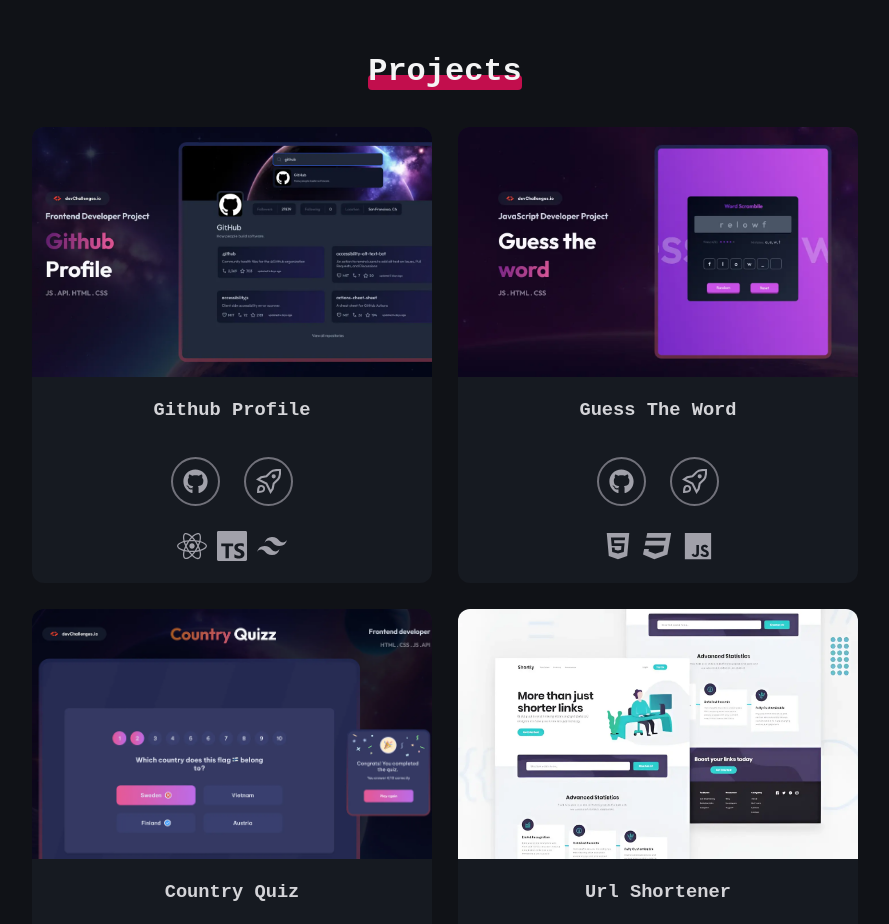
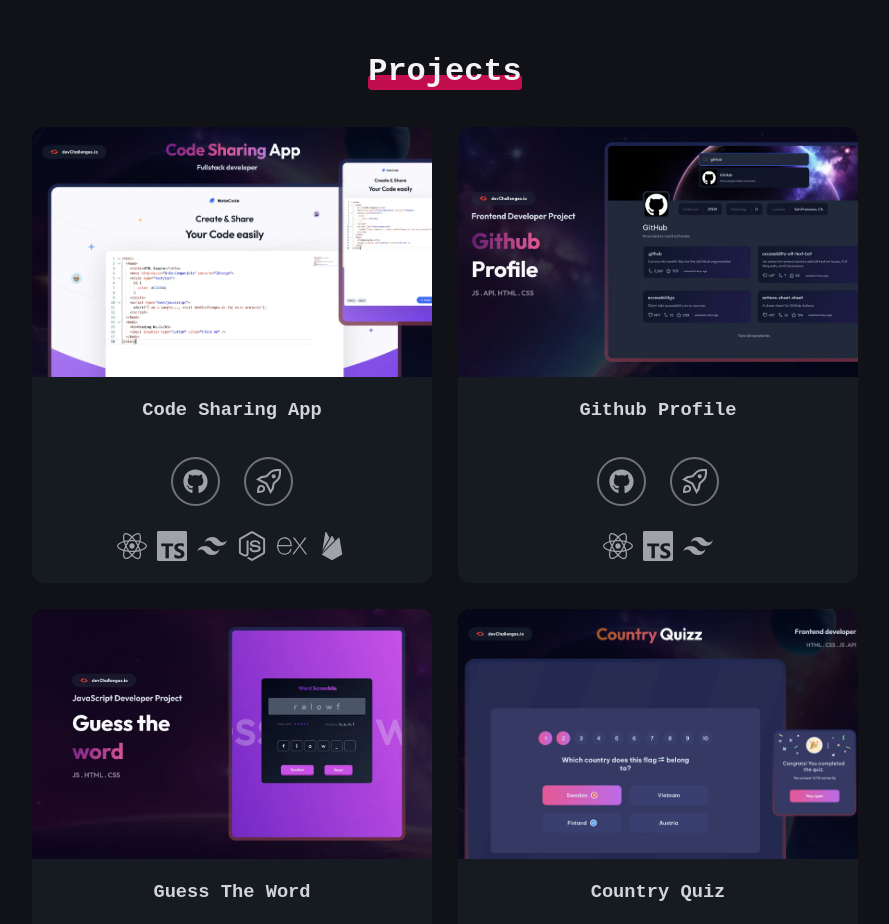
Before and after one commit to EdiedRamos/Edied, a React (Vite) app: page / in a window 1280 px wide. Shown: the part 1280-2204 px from the top of the page, without its empty margins (195-1084 px from the left). Built offline with nearby package versions, Linux system fonts and the light colour scheme; a web font is replaced by a local one.

Commit message:
feat: add new project

```diff
--- a/src/Data/Projects/index.ts
+++ b/src/Data/Projects/index.ts
@@ -4,6 +4,7 @@ import {
   GuessTheWord,
   IpTracker,
   MusicPlayer,
+  NoteCode,
   QrGenerator,
   TicTacToe,
   UrlShortener,
@@ -13,6 +14,38 @@ import { Icons } from "@/General/Icons";
 import type { ProjectCardType } from "@/Types";
 
 export const projectList: ProjectCardType[] = [
+  {
+    title: "Code Sharing App",
+    preview: NoteCode,
+    repository: "https://github.com/EdiedRamos/notecode-frontend",
+    deployed: "https://notecode-frontend.vercel.app/",
+    techList: [
+      {
+        name: "react",
+        Icon: Icons.react,
+      },
+      {
+        name: "typescript",
+        Icon: Icons.typescript,
+      },
+      {
+        name: "tailwind",
+        Icon: Icons.tailwind,
+      },
+      {
+        name: "nodejs",
+        Icon: Icons.nodejs,
+      },
+      {
+        name: "expresjs",
+        Icon: Icons.express,
+      },
+      {
+        name: "firebase",
+        Icon: Icons.firebase,
+      },
+    ],
+  },
   {
     title: "Github Profile",
     preview: GithubProfile,
--- a/src/General/Icons/index.ts
+++ b/src/General/Icons/index.ts
@@ -9,6 +9,7 @@ import {
   FaReact,
   FaSass,
 } from "react-icons/fa";
+import { IoLogoFirebase, IoLogoJavascript } from "react-icons/io5";
 import {
   SiChakraui,
   SiExpress,
@@ -18,7 +19,6 @@ import {
   SiTypescript,
 } from "react-icons/si";
 
-import { IoLogoJavascript } from "react-icons/io5";
 import { TbBrandCpp } from "react-icons/tb";
 
 export const Icons = {
@@ -33,6 +33,7 @@ export const Icons = {
   react: FaReact,
   sass: FaSass,
   javascript: IoLogoJavascript,
+  firebase: IoLogoFirebase,
   chakraui: SiChakraui,
   express: SiExpress,
   redux: SiRedux,
--- a/src/Resources/Projects/index.ts
+++ b/src/Resources/Projects/index.ts
@@ -6,3 +6,4 @@ export { default as TicTacToe } from "./tic-tac-toe.webp";
 export { default as GithubProfile } from "./github-profile.webp";
 export { default as GuessTheWord } from "./guess-the-word.webp";
 export { default as UrlShortener } from "./url-shortener.webp";
+export { default as NoteCode } from "./notecode.webp";
```
Also changed, not shown: src/Resources/Projects/notecode.webp (added).
